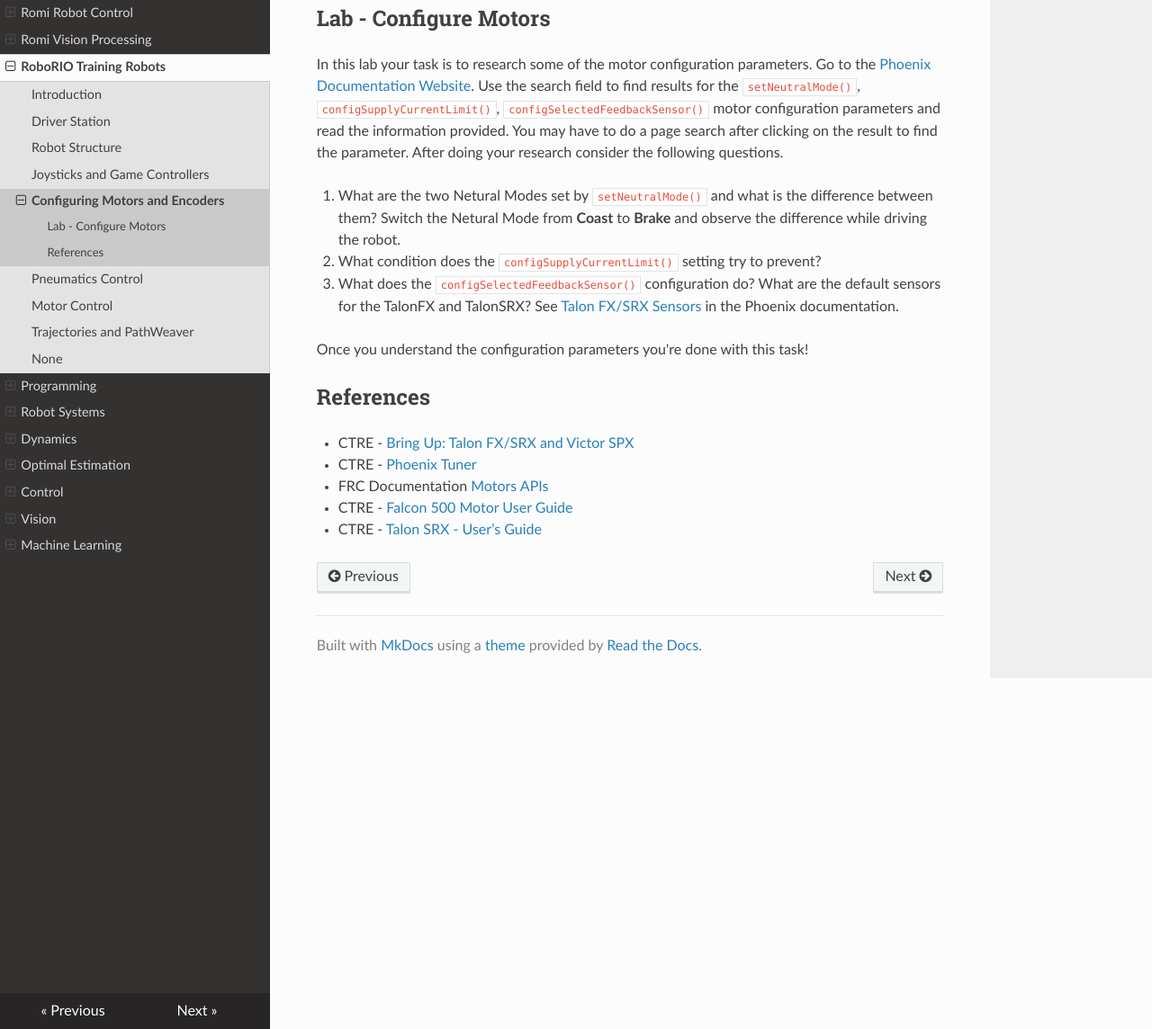
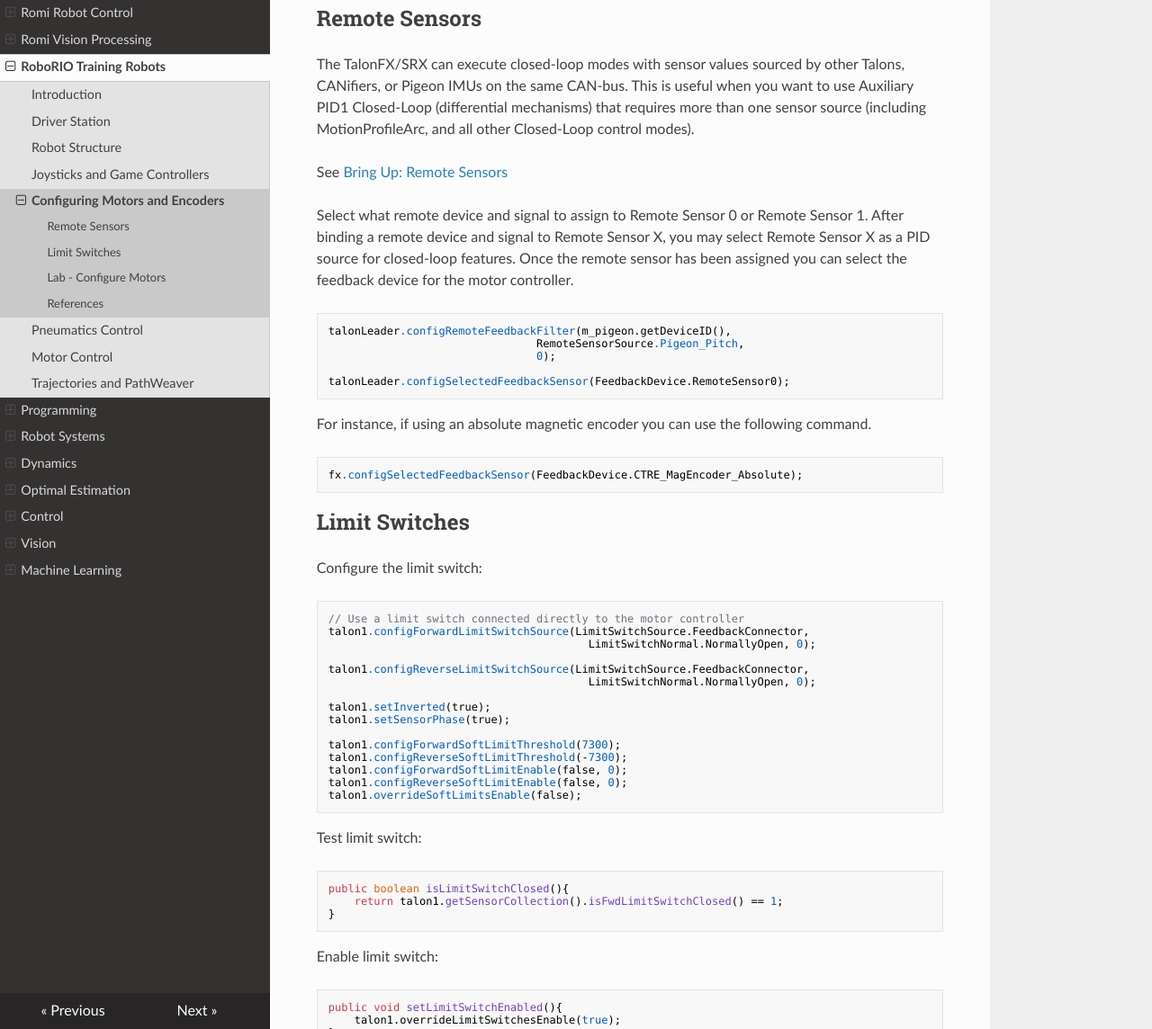
Before and after one commit to FRC-2928/FRC-Programmer-Training, an MkDocs documentation site: the page built from docs/RoboRIO/motorConfig.md, in a window 1280 px wide and 1400 px high, scrolled down 2287 px. Shown: the part 256-1400 px from the top of the window at 90% size. Built offline with MkDocs 1.6.1, drawn with Linux system fonts in a browser that asks for light colours; nearby versions of some CDN libraries.

Commit message:
Added remote sensors and limit switches

```diff
--- a/docs/RoboRIO/motorConfig.md
+++ b/docs/RoboRIO/motorConfig.md
@@ -73,6 +73,54 @@ The Talon FX has a new set of inverts that are specific to it, see [Talon FX Spe
 
 ![Motor Configuration](../../images/FRCroboRIO/FRCroboRIO.004.jpeg)
 
+## Remote Sensors
+The TalonFX/SRX can execute closed-loop modes with sensor values sourced by other Talons, CANifiers, or Pigeon IMUs on the same CAN-bus.  This is useful when you want to use Auxiliary PID1 Closed-Loop (differential mechanisms) that requires more than one sensor source (including MotionProfileArc, and all other Closed-Loop control modes).
+
+See [Bring Up: Remote Sensors](https://docs.ctre-phoenix.com/en/latest/ch14a_BringUpRemoteSensors.html#bring-up-remote-sensors)
+
+Select what remote device and signal to assign to Remote Sensor 0 or Remote Sensor 1. After binding a remote device and signal to Remote Sensor X, you may select Remote Sensor X as a PID source for closed-loop features.  Once the remote sensor has been assigned you can select the feedback device for the motor controller.
+
+    talonLeader.configRemoteFeedbackFilter(m_pigeon.getDeviceID(),
+                                    RemoteSensorSource.Pigeon_Pitch,
+                                    0);
+
+    talonLeader.configSelectedFeedbackSensor(FeedbackDevice.RemoteSensor0);
+
+For instance, if using an absolute magnetic encoder you can use the following command.
+
+    fx.configSelectedFeedbackSensor(FeedbackDevice.CTRE_MagEncoder_Absolute);
+
+## Limit Switches
+Configure the limit switch:
+
+    // Use a limit switch connected directly to the motor controller
+    talon1.configForwardLimitSwitchSource(LimitSwitchSource.FeedbackConnector,
+                                            LimitSwitchNormal.NormallyOpen, 0);
+
+    talon1.configReverseLimitSwitchSource(LimitSwitchSource.FeedbackConnector,
+                                            LimitSwitchNormal.NormallyOpen, 0);
+
+    talon1.setInverted(true);
+    talon1.setSensorPhase(true);
+
+    talon1.configForwardSoftLimitThreshold(7300);
+    talon1.configReverseSoftLimitThreshold(-7300);
+    talon1.configForwardSoftLimitEnable(false, 0);
+    talon1.configReverseSoftLimitEnable(false, 0);
+    talon1.overrideSoftLimitsEnable(false);
+
+Test limit switch:
+
+    public boolean isLimitSwitchClosed(){
+        return talon1.getSensorCollection().isFwdLimitSwitchClosed() == 1;
+    }
+
+Enable limit switch:
+
+    public void setLimitSwitchEnabled(){
+        talon1.overrideLimitSwitchesEnable(true);
+    }
+
 ## Lab - Configure Motors
 In this lab your task is to research some of the motor configuration parameters.  Go to the [Phoenix Documentation Website](https://docs.ctre-phoenix.com/en/latest/index.html).  Use the search field to find results for the `setNeutralMode()`, `configSupplyCurrentLimit()`, `configSelectedFeedbackSensor()` motor configuration parameters and read the information provided.  You may have to do a page search after clicking on the result to find the parameter.  After doing your research consider the following questions.
 
--- a/mkdocs.yml
+++ b/mkdocs.yml
@@ -48,7 +48,7 @@ nav:
             - RoboRIO/pneumatics.md
             - RoboRIO/motorControl.md
             - RoboRIO/pathWeaver.md
-            - RoboRIO/roboRIOSimulation.md
+            # - RoboRIO/roboRIOSimulation.md
 
         - 'Programming':
             - Programming/introProgramming.md
```
Also changed, not shown: docs/RoboRIO/pathWeaver.md (+1 -1 lines), docs/RoboRIO/robiRIOSimulation.md (+2 -0 lines).
